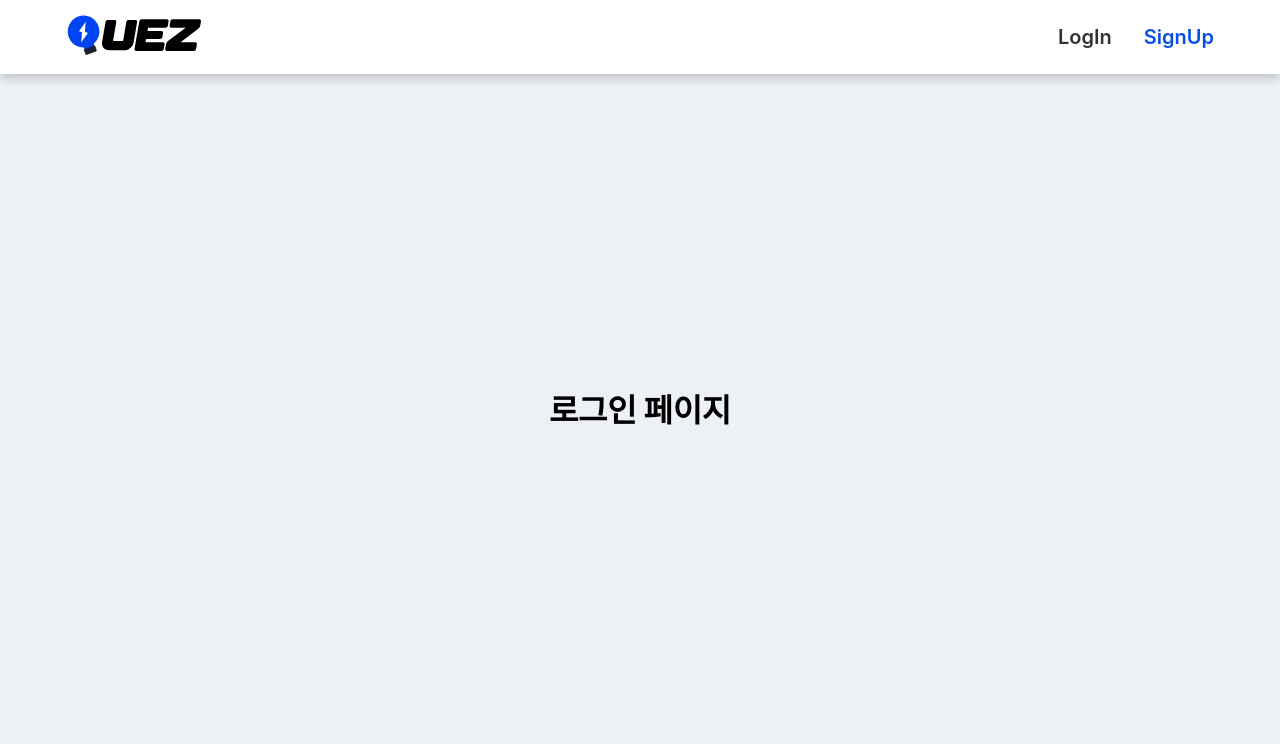
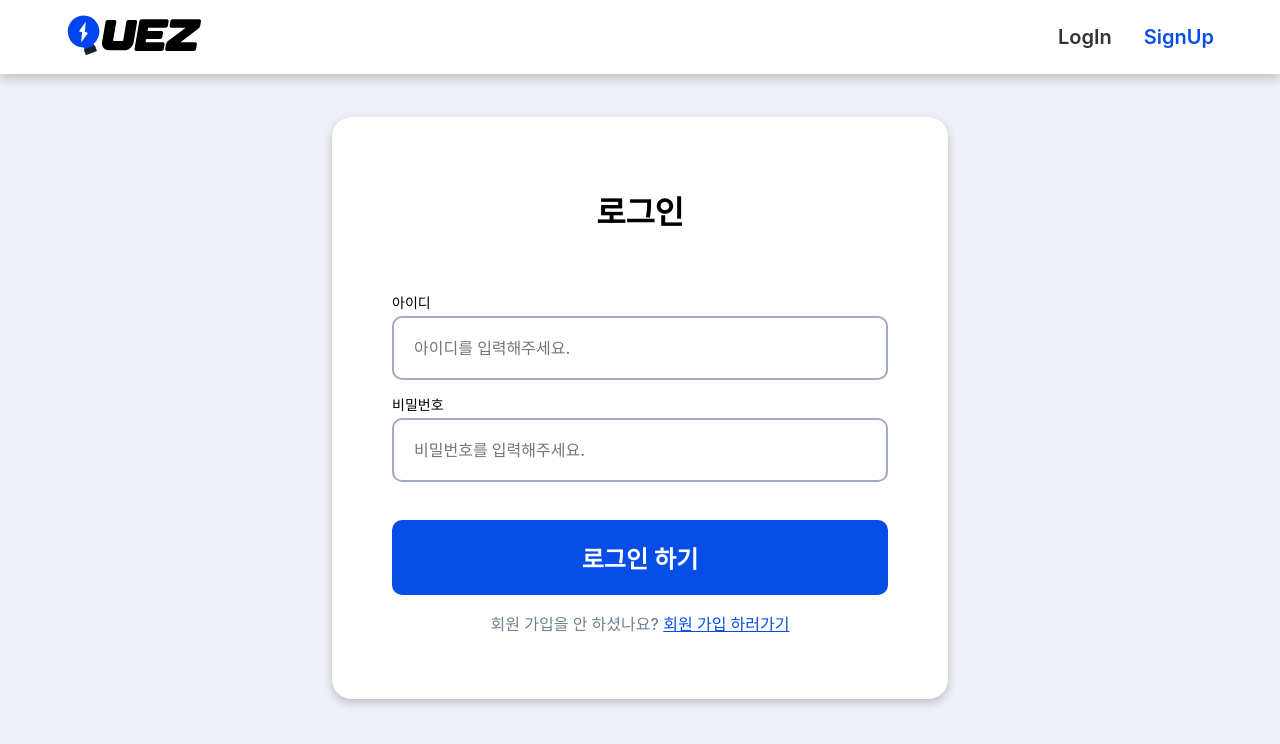
Before and after one commit to QUEZ-science/Quez-FE, a React (Vite) app: page /Log-in in a window 1280 px wide. Shown: the top 744 px of the page. Built offline with nearby package versions, Linux system fonts and the light colour scheme; a web font is replaced by a local one.

Commit message:
style :: 로그인 페이지 디자인

```diff
--- a/src/App.jsx
+++ b/src/App.jsx
@@ -6,7 +6,6 @@ import LogInMain from './components/LogInMain';
 import LogIn from './page/LogIn';
 import SignUp from './page/SignUp';
 import './style/index.css';
-import './style/App.css';
 
 function App() {
   const [isLogin, setIsLogin] = useState(false);
--- a/src/page/LogIn.jsx
+++ b/src/page/LogIn.jsx
@@ -1,10 +1,34 @@
 import Header from "../components/Header";
+import { Link } from "react-router-dom";
+import { useState } from 'react';
+import '../style/Login.css';
 
 export default function LogIn(){
+    const [loginData, setLoginData] = useState({
+        id:"",
+        pw:""
+    });
     return(
         <>
             <Header />
-            <h1>로그인 페이지</h1>
+            <div className="login-area">
+                <h1>로그인</h1>
+                <div className="input-area">
+                    <div className="id">
+                        <p className="p2">아이디</p>
+                        <input className="id-input p" type="text" placeholder="아이디를 입력해주세요." />
+                    </div>
+                    <div className="pw">
+                        <p className="p2">비밀번호</p>
+                        <input className="password-input p" type="password" placeholder="비밀번호를 입력해주세요." />
+                    </div>
+
+                </div>
+                <div className="btn-area">
+                    <button className="h2 loginBtn">로그인 하기</button>
+                    <p>회원 가입을 안 하셨나요? <Link>회원 가입 하러가기</Link></p>
+                </div>
+            </div>
         </>
     )
 }
--- /dev/null
+++ b/src/style/Login.css
@@ -0,0 +1,54 @@
+.login-area {
+    display: flex;
+    flex-direction: column;
+    align-items: center;
+    gap: 38px;
+    padding: 48px 60px;
+    border-radius: 20px;
+    background-color: white;
+    box-shadow: 0 4px 10px 0 rgba(0, 0, 0, 0.20);
+}
+.login-area .input-area {
+    width: 100%;
+    padding: 0;
+    margin: 0;
+    display: flex;
+    flex-direction: column;
+    gap: 14px;
+}
+.login-area .p2 {
+    margin: 0;
+}
+.login-area .id,
+.login-area .pw {
+    display: flex;
+    flex-direction: column;
+    gap: 4px;
+}
+.login-area .input-area input{
+    width: 100%;
+    padding: 20px;
+    box-sizing: border-box;
+    border-radius: 10px;
+    border: solid 2px #A0ABC0;
+}
+.login-area .loginBtn{
+    width: 496px;
+    border: none;
+    background-color: #074EE8;
+    color: white;
+    padding: 20px;
+    border-radius: 10px;
+}
+.login-area .loginBtn:hover{
+    filter: brightness(90%);
+}
+.login-area .btn-area{
+    display: flex;
+    flex-direction: column;
+    align-items: center;
+    color: #708090;
+}
+.login-area .btn-area a {
+    color: #074EE8;
+}
--- a/src/style/index.css
+++ b/src/style/index.css
@@ -1,12 +1,12 @@
 @import url("pretendard/dist/web/static/pretendard.css");
-h1 {
+h1, .h1 {
     font-family: 'Pretendard', -apple-system, BlinkMacSystemFont, system-ui, Roboto, sans-serif;
     font-weight: 700;
     font-size: 32px;
     line-height: normal;
     letter-spacing: -0.01em;
 }
-h2 {
+h2, .h2 {
     font-family: 'Pretendard', -apple-system, BlinkMacSystemFont, system-ui, Roboto, sans-serif;
     font-weight: 600;
     font-size: 24px;
@@ -25,7 +25,7 @@ h4, .h4{
     line-height: normal;
 }
 
-p{
+p, .p{
     font-family: 'Pretendard', -apple-system, BlinkMacSystemFont, system-ui, Roboto, sans-serif;
     font-weight: 500;
     font-size: 16px;
```
Also changed, not shown: src/style/App.css (deleted).
